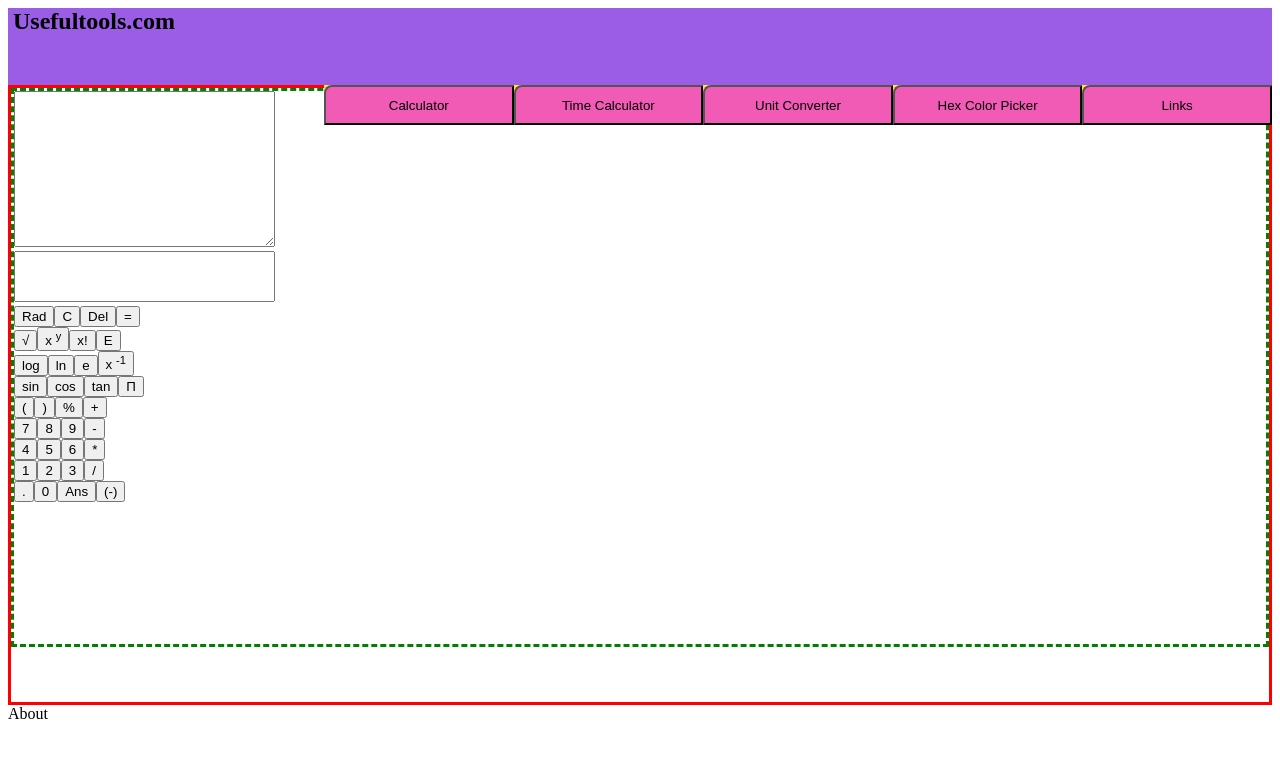
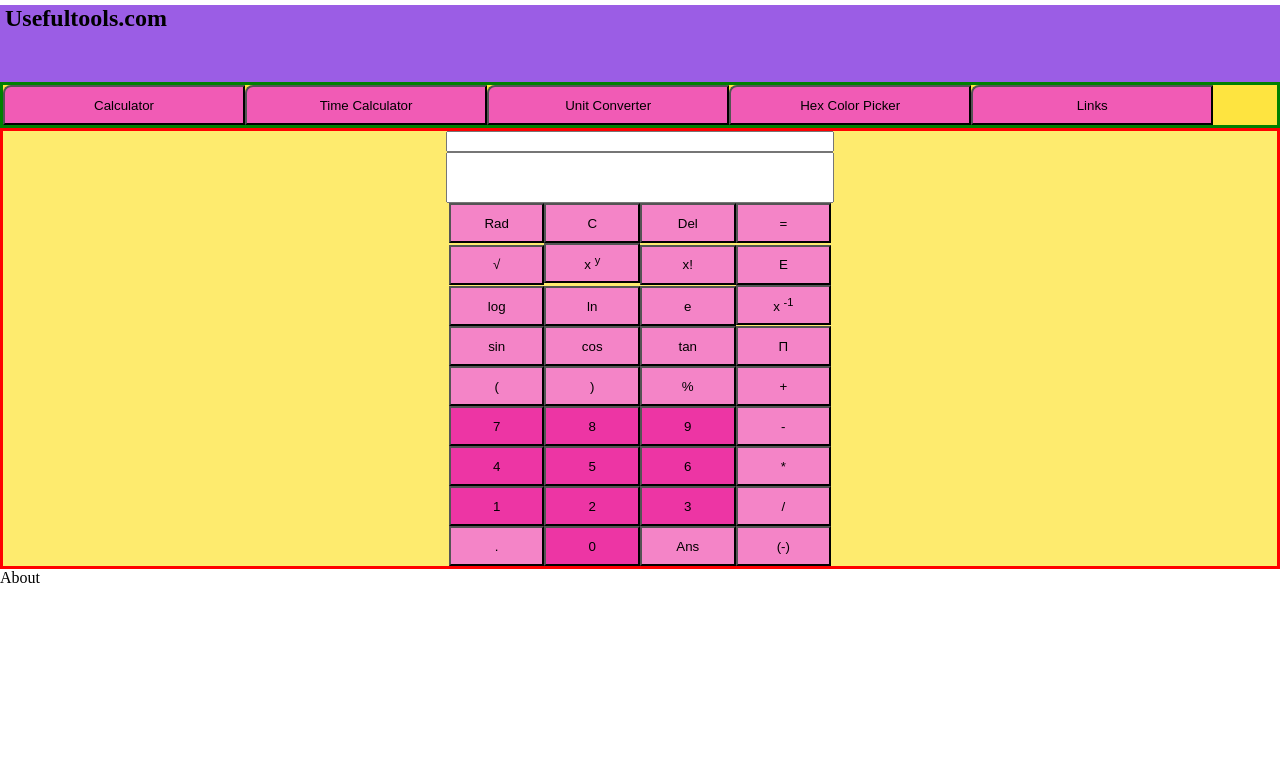
Before and after one commit to adamnnoli/usefultools, a Vue app: page / in a window 1280 px wide. Shown: the top 758 px of the page. Built offline with nearby package versions, Linux system fonts and the light colour scheme.

Commit message:
Styled Calculator

```diff
--- a/src/App.vue
+++ b/src/App.vue
@@ -1,8 +1,12 @@
 <template>
   <div id="app">
-    <usefultoolsHeader ></usefultoolsHeader>
-    <navbar v-on:switch-to="changeComponent($event)"></navbar>
-    <tool v-bind:currComponent = "currentComponent"></tool>
+    <usefultoolsHeader></usefultoolsHeader>
+    <div>
+      <navbar v-on:switch-to="changeComponent($event)"></navbar>
+    </div>
+    <div>
+    <tool v-bind:currComponent="currentComponent"></tool>
+    </div>
     <usefultoolsFooter id="footerDiv"></usefultoolsFooter>
   </div>
 </template>
@@ -10,8 +14,8 @@
 <script>
 import usefultoolsHeader from "./components/usefultoolsHeader.vue";
 import navbar from "./components/navbar";
-import tool from "./components/tool"
-import usefultoolsFooter from"./components/usefultoolsFooter";
+import tool from "./components/tool";
+import usefultoolsFooter from "./components/usefultoolsFooter";
 export default {
   name: "App",
   components: {
@@ -25,8 +29,8 @@ export default {
       currentComponent: "Calculator"
     };
   },
-  methods:{
-    changeComponent: function(newComponent){
+  methods: {
+    changeComponent: function(newComponent) {
       this.currentComponent = newComponent;
     }
   }
@@ -34,5 +38,7 @@ export default {
 </script>
 
 <style>
-
+body{
+  margin:0;
+}
 </style>
--- a/src/components/calculator.vue
+++ b/src/components/calculator.vue
@@ -1,14 +1,19 @@
 <template>
   <div id="calculator">
-    <textarea name="calcOutput" id="calcOutput" cols="30" rows="10"></textarea>
+    <div id="textBox">
+      <textarea style="resize:none" name="calcOutput" id="calcOutput" cols="30" rows="1"></textarea>
+    </div>
+    <div id="textBox">
       <textarea style="resize:none" name="calcInput" id="calcInput" cols="30" rows="3"></textarea>
-    <br />
+    </div>
+    <div class="buttonRow">
       <button v-if="inDeg" @click="changeMode">Rad</button>
       <button v-if="!inDeg" @click="changeMode">Deg</button>
       <button>C</button>
       <button>Del</button>
       <Button>=</Button>
-    <br />
+    </div>
+    <div class="buttonRow">
       <button>&#8730;</button>
       <button>
         x
@@ -16,7 +21,8 @@
       </button>
       <button>x!</button>
       <button>E</button>
-    <br />
+    </div>
+    <div class="buttonRow">
       <button>log</button>
       <button>ln</button>
       <button>e</button>
@@ -24,36 +30,43 @@
         x
         <sup>-1</sup>
       </button>
-    <br />
+    </div>
+    <div class="buttonRow">
       <button>sin</button>
       <button>cos</button>
       <button>tan</button>
       <button>&Pi;</button>
-    <br />
+    </div>
+    <div class="buttonRow">
       <button>(</button>
       <button>)</button>
       <button>%</button>
       <button>+</button>
-    <br />
-    <button>7</button>
-    <button>8</button>
-    <button>9</button>
+    </div>
+    <div class="buttonRow">
+      <button class="numButton">7</button>
+      <button class="numButton">8</button>
+      <button class="numButton">9</button>
       <button>-</button>
-    <br />
-    <button>4</button>
-    <button>5</button>
-    <button>6</button>
+    </div>
+    <div class="buttonRow">
+      <button class="numButton">4</button>
+      <button class="numButton">5</button>
+      <button class="numButton">6</button>
       <button>*</button>
-    <br />
-    <button>1</button>
-    <button>2</button>
-    <button>3</button>
+    </div>
+    <div class="buttonRow">
+      <button class="numButton">1</button>
+      <button class="numButton">2</button>
+      <button class="numButton">3</button>
       <button>/</button>
-    <br />
+    </div>
+    <div class="buttonRow">
       <button>.</button>
-    <button>0</button>
+      <button class="numButton">0</button>
       <button>Ans</button>
       <button>(-)</button>
+    </div>
   </div>
 </template>
 
@@ -75,6 +88,27 @@ export default {
 
 <style scoped>
 #calculator {
-  border: dashed green;
+  background-color: #feeb6e;
+}
+.buttonRow {
+  margin: auto;
+  width: 30%;
+}
+button {
+  width: 25%;
+  height: 40px;
+  margin: 0;
+  padding: 0;
+  background-color: #f484c7;
+  box-sizing: border-box;
+}
+.numButton {
+  background-color: #ED35A4;
+}
+textarea {
+  width: 30%;
+  display: block;
+  margin-left: auto;
+  margin-right: auto;
 }
 </style>
--- a/src/components/navbar.vue
+++ b/src/components/navbar.vue
@@ -21,15 +21,14 @@ export default {
 
 <style scoped>
   #navbar {
-    width: 75%;
-    float: right;
     background-color: #FEE440;
+    border: solid green;
   }
   button{
     height:40px;
     border-top-left-radius: 8px;
     background-color: #F15BB5;
-    width:20%;
+    width:19%;
     margin:0;
     padding: 0;
   }
--- a/src/components/tool.vue
+++ b/src/components/tool.vue
@@ -34,9 +34,8 @@ export default {
 <style scoped>
 #tool {
   border: solid red;
-  height: 614px;
 }
 .innerComponent {
-  height: 90%;
+  margin: auto;
 }
 </style>
```
Lines whose indentation alone changed are shown as unchanged.
